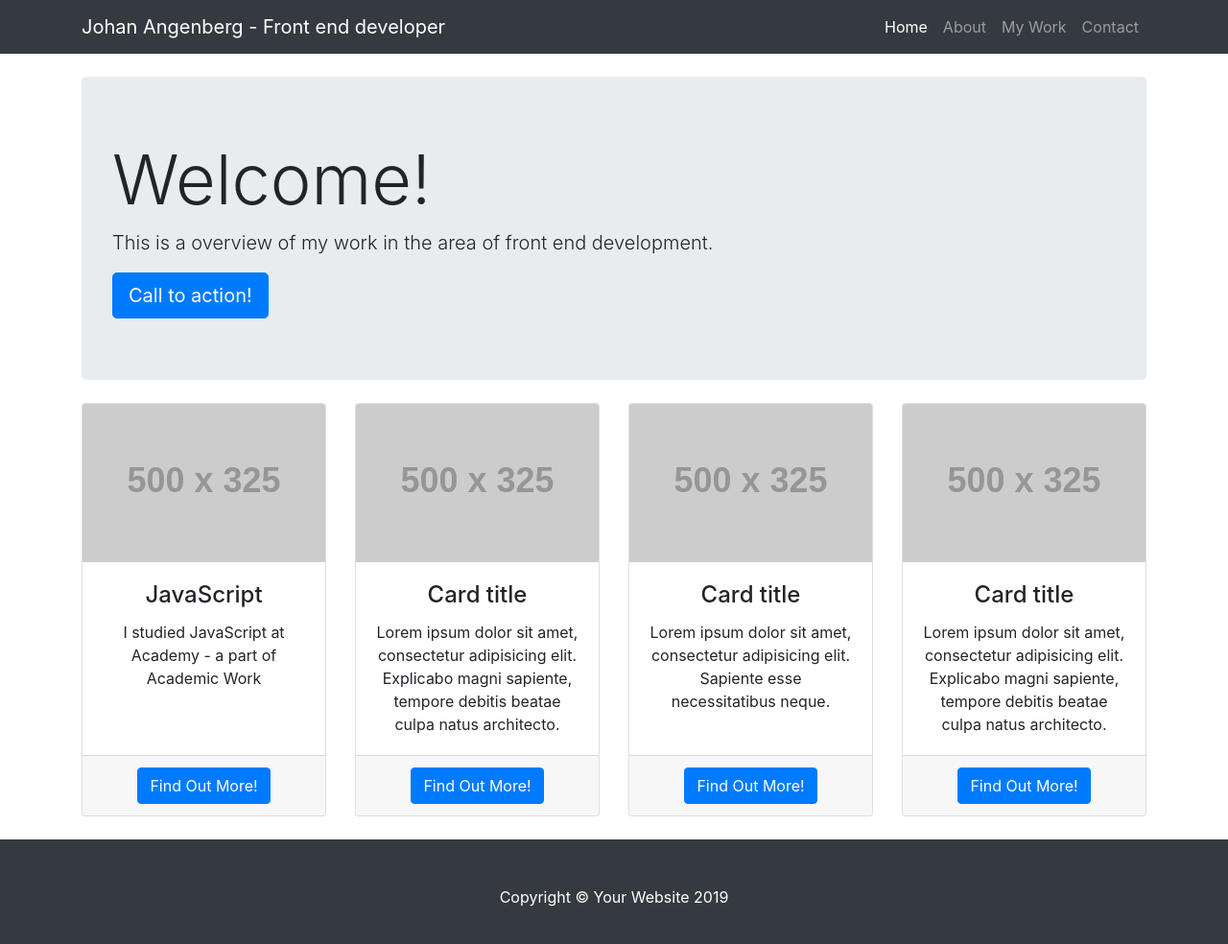
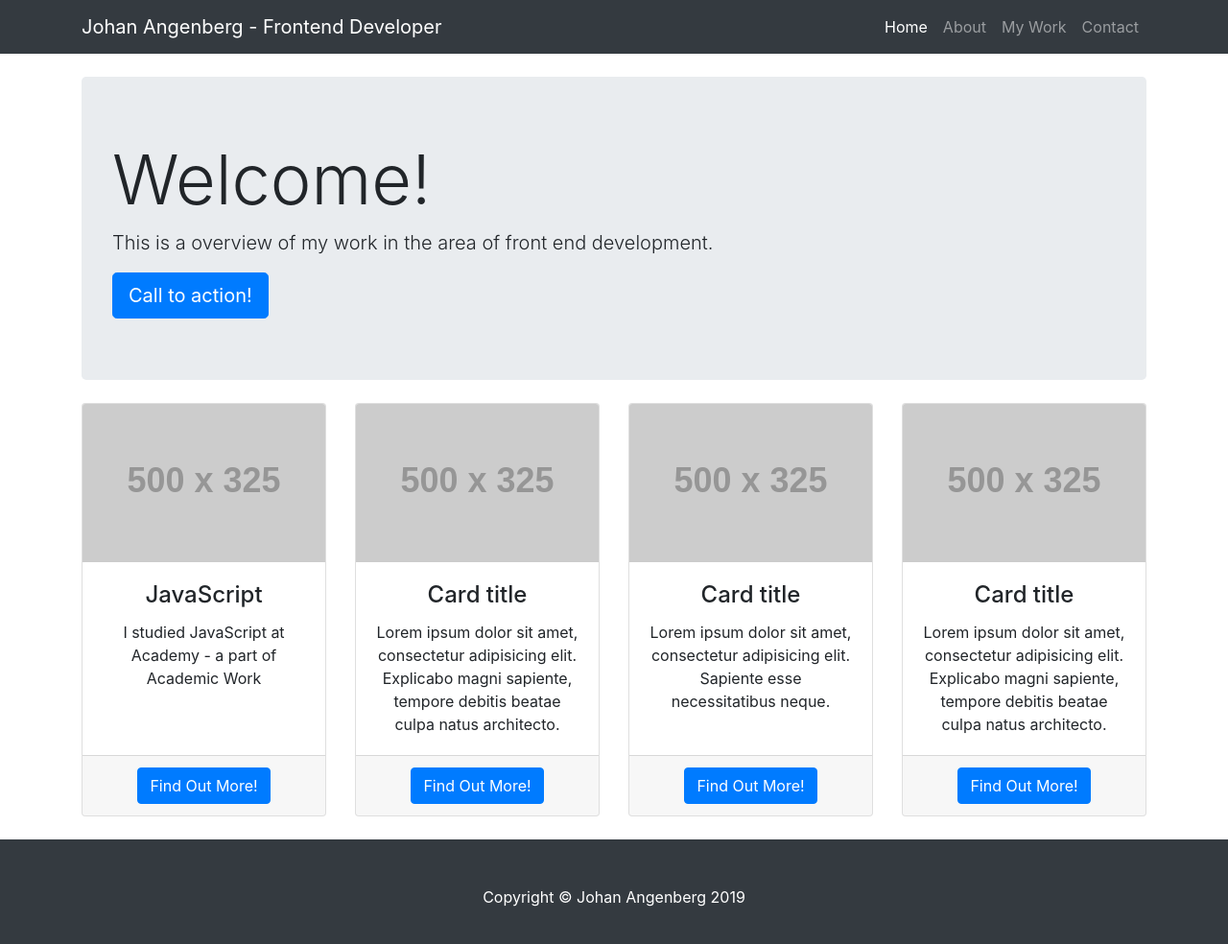
Before and after one commit to JohanAngenberg/JohanAngenberg.github.io, a website: page index.html in a window 1280 px wide. Shown: the whole page at 96% size. Drawn offline with Linux system fonts and the light colour scheme; placeholder pictures from the web are drawn by us.

Commit message:
index, header and copyright

```diff
--- a/index.html
+++ b/index.html
@@ -8,7 +8,7 @@
   <meta name="description" content="">
   <meta name="author" content="">
 
-  <title>Heroic Features - Start Bootstrap Template</title>
+  <title>Johan Angenberg - Frontend Developer</title>
 
   <!-- Bootstrap core CSS -->
   <link href="vendor/bootstrap/css/bootstrap.min.css" rel="stylesheet">
@@ -23,7 +23,7 @@
   <!-- Navigation -->
   <nav class="navbar navbar-expand-lg navbar-dark bg-dark fixed-top">
     <div class="container">
-      <a class="navbar-brand" href="#">Johan Angenberg - Front end developer</a>
+      <a class="navbar-brand" href="#">Johan Angenberg - Frontend Developer</a>
       <button class="navbar-toggler" type="button" data-toggle="collapse" data-target="#navbarResponsive" aria-controls="navbarResponsive" aria-expanded="false" aria-label="Toggle navigation">
         <span class="navbar-toggler-icon"></span>
       </button>
@@ -122,7 +122,7 @@
   <!-- Footer -->
   <footer class="py-5 bg-dark">
     <div class="container">
-      <p class="m-0 text-center text-white">Copyright &copy; Your Website 2019</p>
+      <p class="m-0 text-center text-white">Copyright &copy; Johan Angenberg 2019</p>
     </div>
     <!-- /.container -->
   </footer>
```
